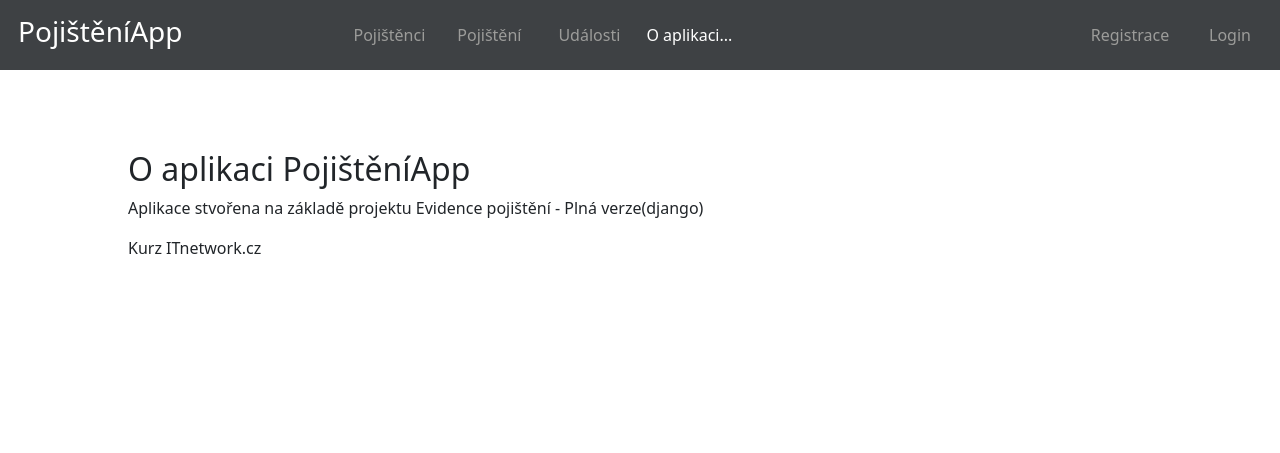
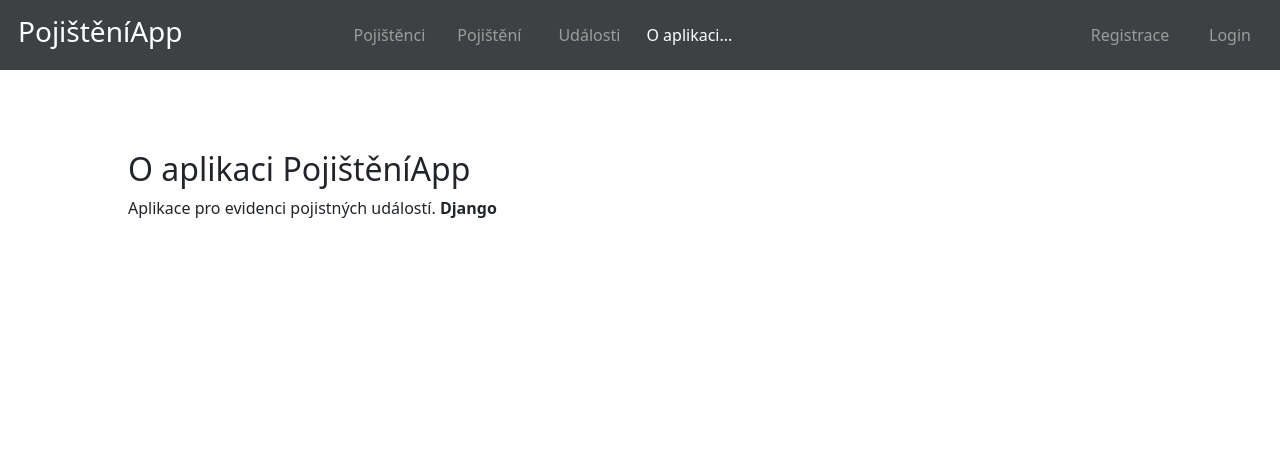
Before and after one commit to HaliiGit/DjangoProject, a Django app: page /pojisteni_app/about/ in a window 1280 px wide. Shown: the top 453 px of the page. Run offline with Django 4.2, Linux system fonts and the light colour scheme; some libraries are stand-ins or nearby versions.

Commit message:
Minor changes

```diff
--- a/webpojistovna/pojisteni_app/templates/pojisteni_app/about.html
+++ b/webpojistovna/pojisteni_app/templates/pojisteni_app/about.html
@@ -36,8 +36,8 @@
         {% endif %}
     <div class="content">
         <h2>O aplikaci PojištěníApp</h2>
-        <p>Aplikace stvořena na základě projektu Evidence pojištění - Plná verze(django) </p>
-        <p>Kurz ITnetwork.cz</p>
+        <p>Aplikace pro evidenci pojistných událostí. <strong>Django</strong></p>
+
 
 <div class="col-md-4"></div>
 {% endblock %}
```
Also changed, not shown: webpojistovna/db.sqlite3, webpojistovna/pojisteni_app/migrations/0003_alter_pojisteny_tel.py (added), webpojistovna/pojisteni_app/templates/pojisteni_app/pojisteny_detail.html (indentation only).
